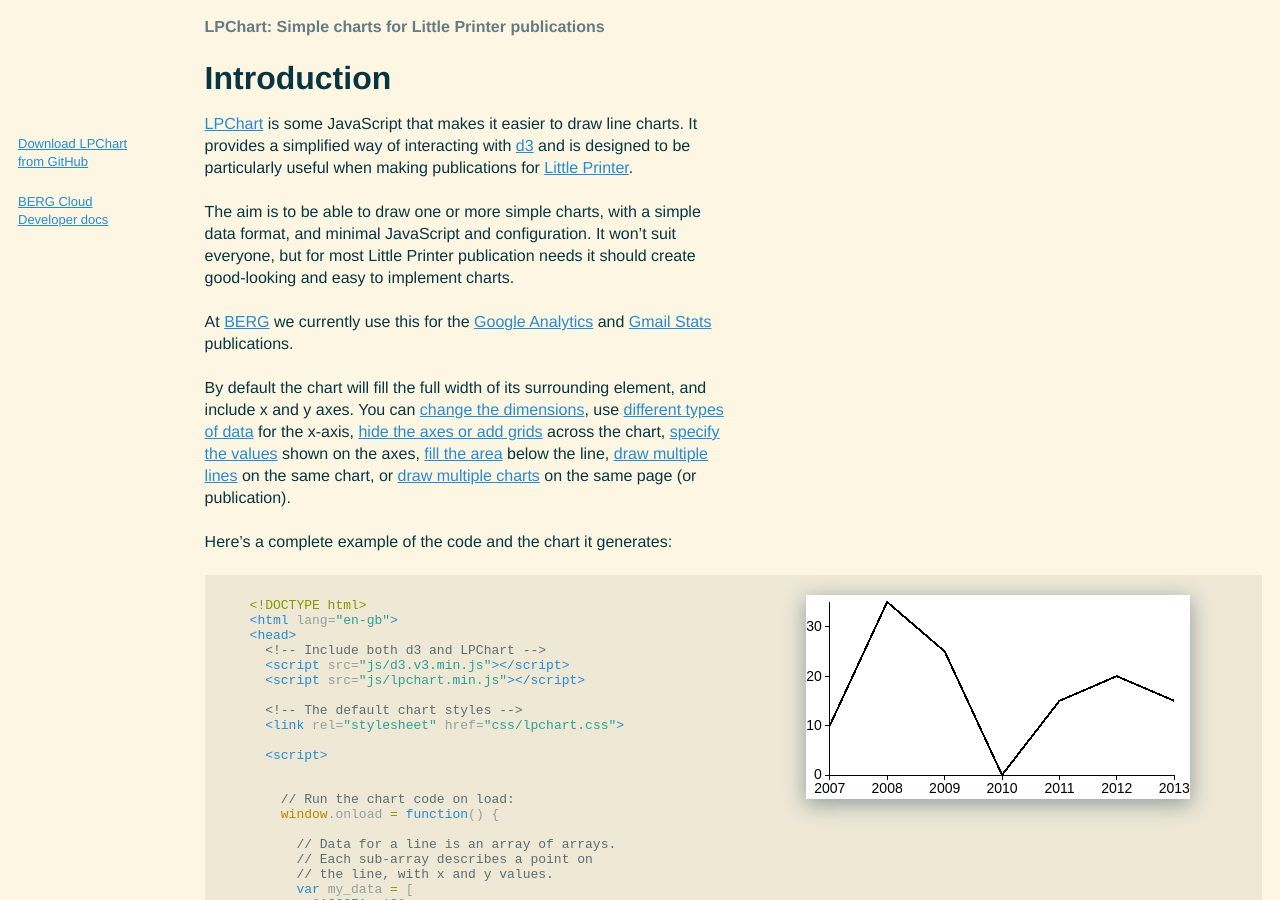
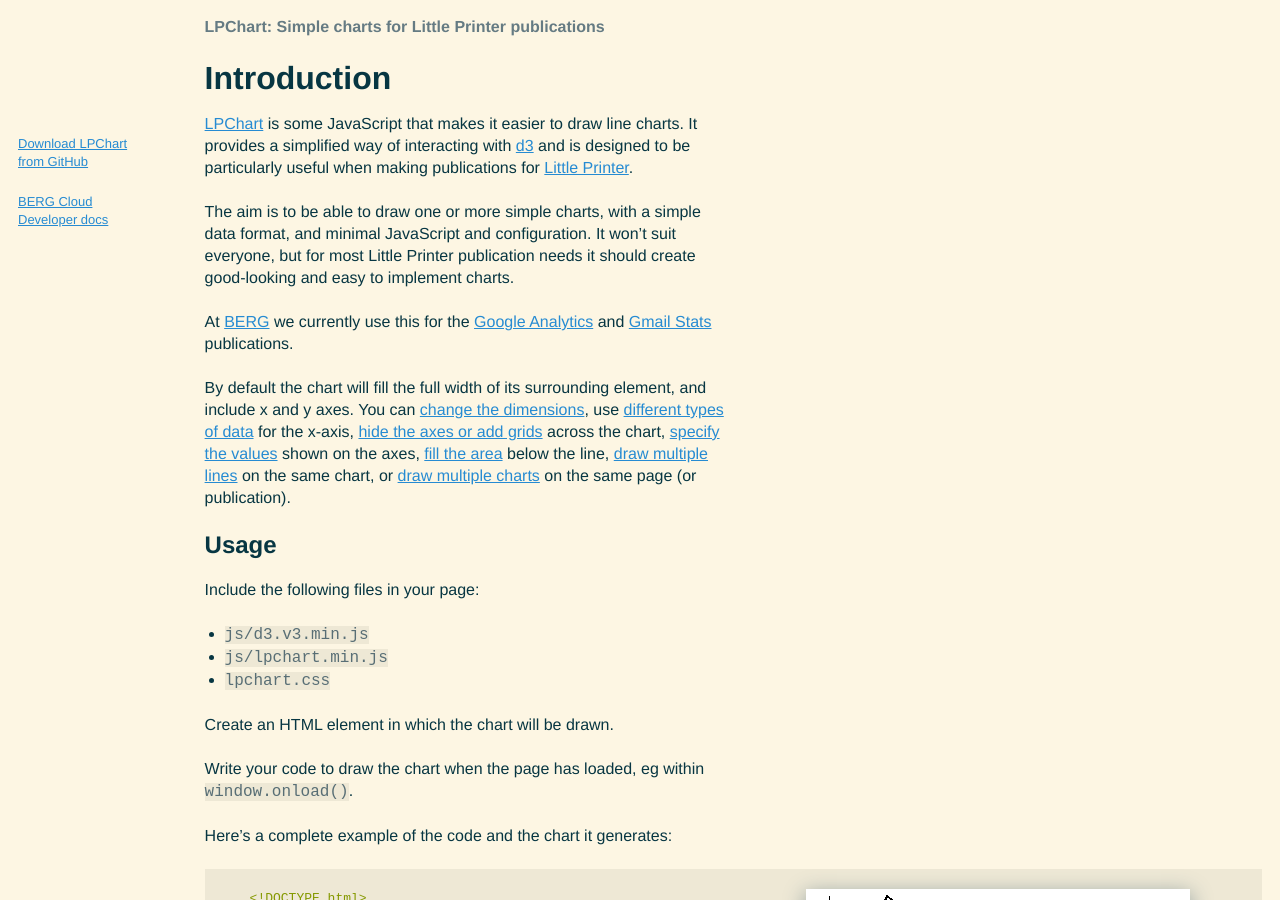
Before and after one commit to kennysmed/lp-chart, a Jekyll site: the page built from index.md, in a window 1280 px wide and 900 px high. Built offline with Jekyll 4.4.1, drawn with Linux system fonts in a browser that asks for light colours.

Commit message:
Tweak readme and intro

```diff
--- a/index.md
+++ b/index.md
@@ -8,9 +8,22 @@
 
 The aim is to be able to draw one or more simple charts, with a simple data format, and minimal JavaScript and configuration. It won't suit everyone, but for most Little Printer publication needs it should create good-looking and easy to implement charts.
 
-At [BERG](http://berglondon.com) we currently use this for the [Google Analytics](http://remote.bergcloud.com/publications/138) and [Gmail Stats](http://remote.bergcloud.com/publications/163) publications.
+At [BERG](http://berglondon.com) we currently use this for the [Google Analytics](http://remote.bergcloud.com/publications/138) and [Gmail Stats](http://remote.bergcloud.com/publications/177) publications.
 
 By default the chart will fill the full width of its surrounding element, and include x and y axes. You can [change the dimensions](ex_size.html), use [different types of data](ex_axis_type.html) for the x-axis, [hide the axes or add grids](ex_axes_grids.html) across the chart, [specify the values](ex_axis_tick.html) shown on the axes, [fill the area](ex_fills.html) below the line, [draw multiple lines](ex_lines.html) on the same chart, or [draw multiple charts](ex_charts.html) on the same page (or publication).
+
+## Usage
+
+Include the following files in your page:
+
+* `js/d3.v3.min.js`
+* `js/lpchart.min.js`
+* `lpchart.css`
+
+Create an HTML element in which the chart will be drawn.
+
+Write your code to draw the chart when the page has loaded, eg within
+`window.onload()`.
 
 Here's a complete example of the code and the chart it generates:
 {% endcapture %}
```
Also changed, not shown: README.md.
